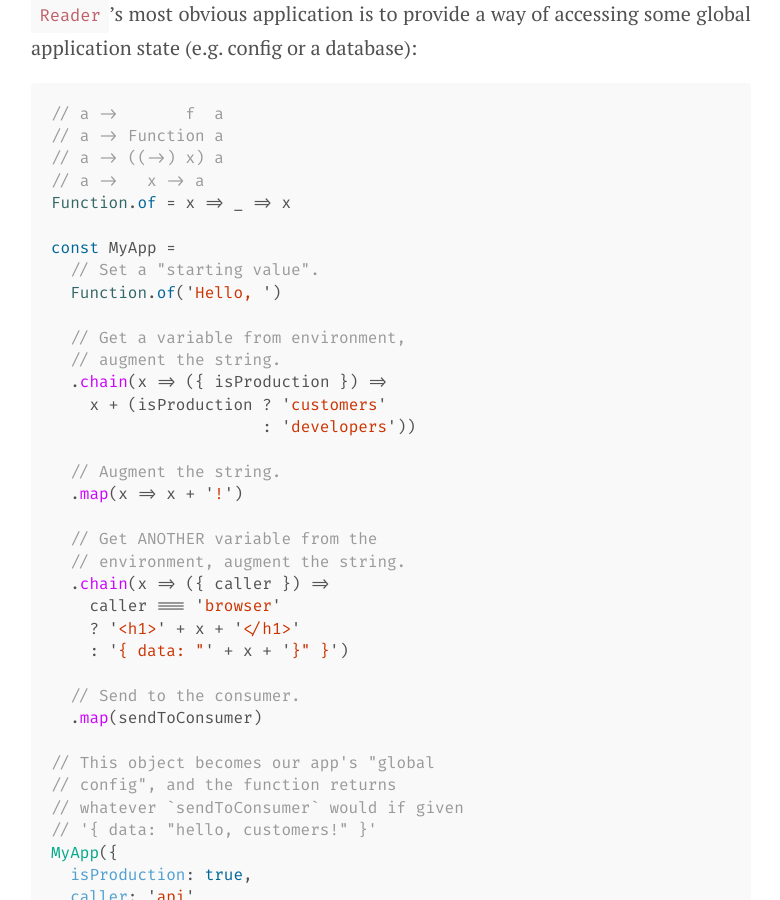
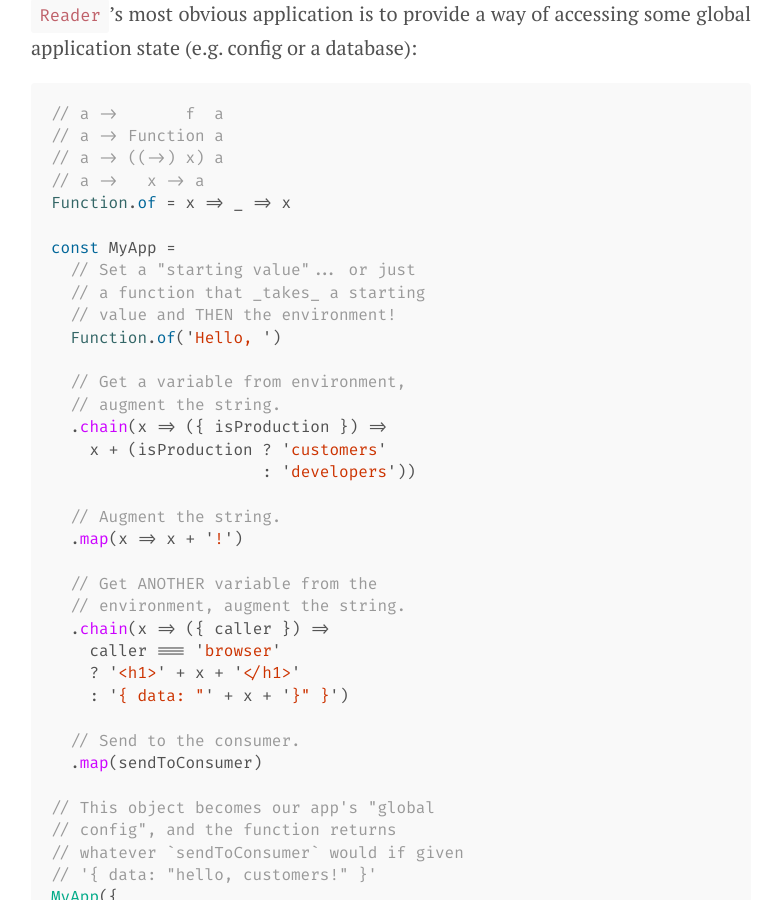
Before and after one commit to i-am-tom/i-am-tom.github.io, a Jekyll site: the page built from _posts/2017-04-15-functions-as-functors.md, in a window 1280 px wide and 900 px high, scrolled down 4866 px. Shown: the whole window, without its empty margins (249-1029 px from the left). Built offline with Jekyll 4.4.1, drawn with Linux system fonts in a browser that asks for light colours; comment, search, counter and statistics services are not loaded.

Commit message:
Functions as Functors
Quick post on the bendiness of functions.

````diff
--- a/_posts/2017-04-15-functions-as-functors.md
+++ b/_posts/2017-04-15-functions-as-functors.md
@@ -145,8 +145,8 @@ So, we can take a set of functions that act on the same type, and **combine** th
 ## `Chain`
 
 ```javascript
-// m  a ~> (a -> m  b)
-//      -> m  b
+// m  a ~> (a -> m b)
+//      -> m b
 
 // Function a ~> (a -> Function b)
 //            -> Function b
@@ -189,7 +189,9 @@ So, after two `map` calls that transform the input entirely, `chain` _re-introdu
 Function.of = x => _ => x
 
 const MyApp =
-  // Set a "starting value".
+  // Set a "starting value"... or just
+  // a function that _takes_ a starting
+  // value and THEN the environment!
   Function.of('Hello, ')
 
   // Get a variable from environment,
````
